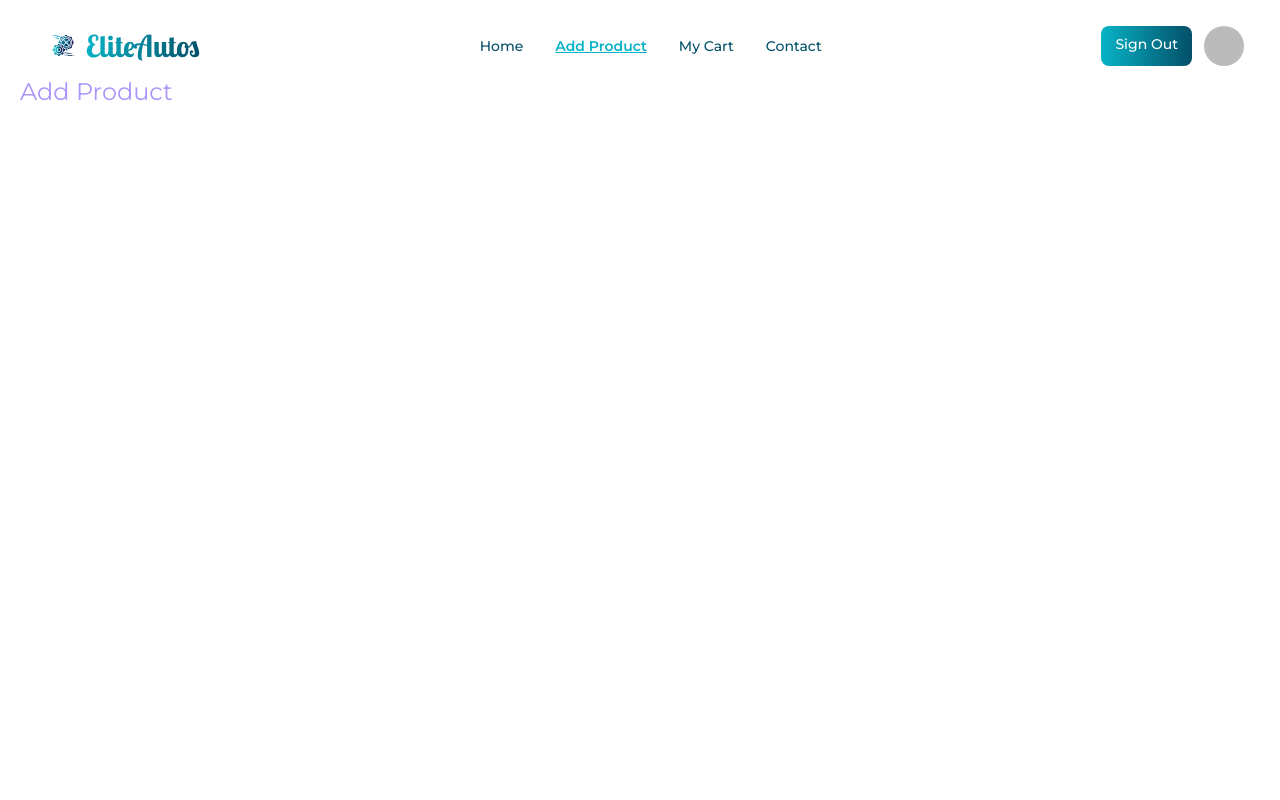
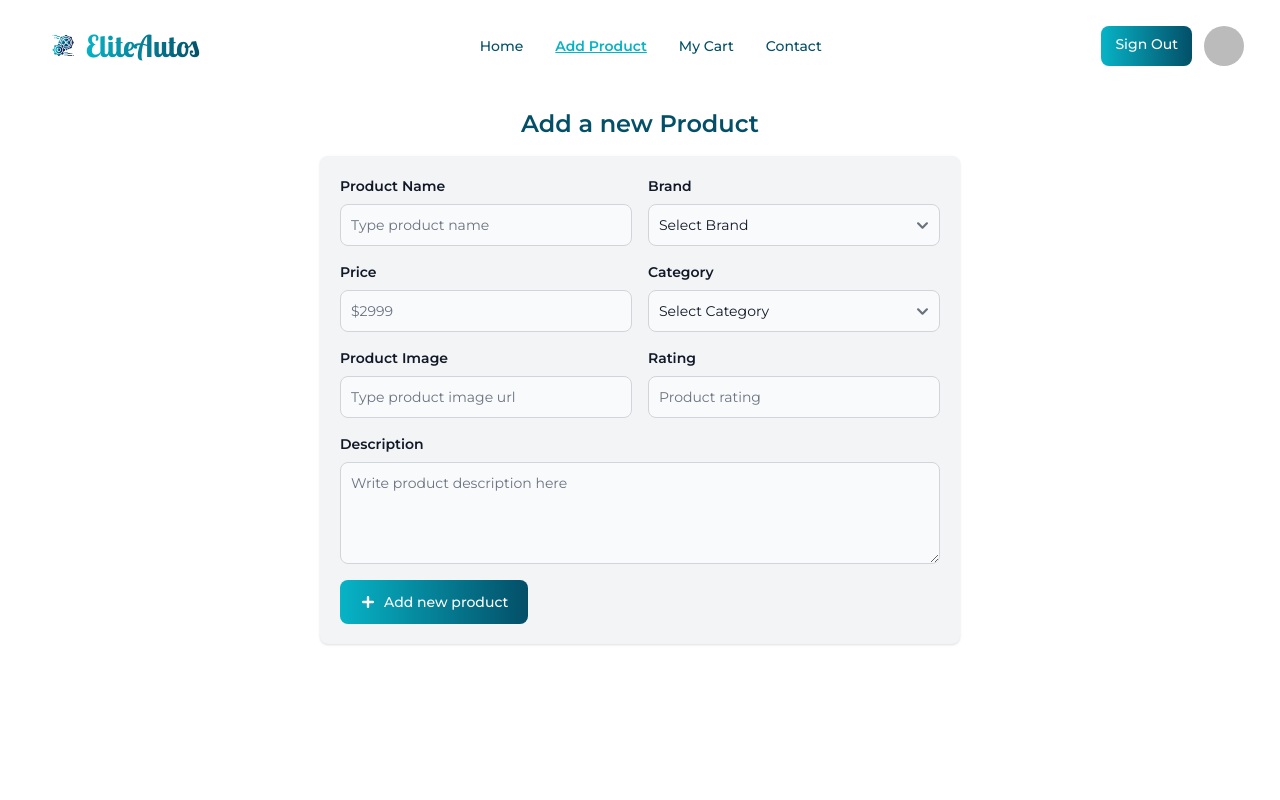
Before and after one commit to rhythmdev/elite-autos-client, a React (Vite) app: page /addProduct in a window 1280 px wide. Shown: the top 800 px of the page. Built offline with nearby package versions, Linux system fonts and the light colour scheme; no server answers; sample sign-in values are in the browser's storage.

Commit message:
product data stored to database

```diff
--- a/src/Pages/AddProduct/AddProduct.jsx
+++ b/src/Pages/AddProduct/AddProduct.jsx
@@ -1,9 +1,115 @@
+import Swal from "sweetalert2";
 
 const AddProduct = () => {
+
+    const handelAddProduct = e => {
+        e.preventDefault();
+        const form = new FormData(e.currentTarget);
+        const product_name = form.get('product_name');
+        const brand = form.get('brand');
+        const price = form.get('price');
+        const category = form.get('category');
+        const image = form.get('image');
+        const rating = form.get('rating');
+        const description = form.get('description');
+
+        const newProduct = {
+            product_name,
+            brand,
+            price,
+            category,
+            image,
+            rating,
+            description
+        }
+        console.log(newProduct);
+        //send product data to database
+        fetch('http://localhost:6900/products', {
+            method: 'POST',
+            headers: {
+                'Content-Type': 'application/json'
+            },
+            body: JSON.stringify(newProduct)
+        })
+            .then(res => res.json())
+            .then(data => {
+                console.log(data)
+                if(data.insertedId) {
+                    Swal.fire({
+                        title: 'Success!',
+                        text: 'Product Added Successfully',
+                        icon: 'success',
+                        confirmButtonText: 'Okay'
+                    })
+                }
+            })
+            e.currentTarget.reset()
+    }
+
     return (
-        <div>
-               <h2 className="text-2xl text-purple-400">Add Product</h2>
+        <div className="py-8">
+            <h2 className="text-2xl text-gradient-end font-semibold text-center">Add a new Product</h2>
+
+            <div className=" p-4 w-full max-w-2xl h-full md:h-auto mx-auto ">
+
+                <div className=" p-4 bg-gray-100 rounded-lg shadow dark:bg-gray-800 sm:p-5">
+
+                    <form onSubmit={handelAddProduct}>
+                        <div className="grid gap-4 mb-4 sm:grid-cols-2">
+                            <div>
+                                <label htmlFor="product_name" className="block mb-2 text-sm font-semibold text-gray-900 dark:text-white">Product Name</label>
+                                <input type="text" name="product_name" id="product_name" className="bg-gray-50 border border-gray-300 text-gray-900 text-sm rounded-lg focus:ring-primary-600 focus:border-primary-600 block w-full p-2.5 dark:bg-gray-700 dark:border-gray-600 dark:placeholder-gray-400 dark:text-white dark:focus:ring-primary-500 dark:focus:border-primary-500" placeholder="Type product name" required />
+                            </div>
+                            <div>
+                                <label htmlFor="brand" className="block mb-2 text-sm font-semibold text-gray-900 dark:text-white">Brand</label>
+                                <select id="brand" name="brand" className="bg-gray-50 border border-gray-300 text-gray-900 text-sm rounded-lg focus:ring-primary-500 focus:border-primary-500 block w-full p-2.5 dark:bg-gray-700 dark:border-gray-600 dark:placeholder-gray-400 dark:text-white dark:focus:ring-primary-500 dark:focus:border-primary-500">
+                                    <option defaultValue='Select Brand'>Select Brand</option>
+                                    <option value="Toyota">Toyota</option>
+                                    <option value="Ford">Ford</option>
+                                    <option value="BMW">BMW</option>
+                                    <option value="Mercedes-Benz">Mercedes-Benz</option>
+                                    <option value="Honda">Honda</option>
+                                    <option value="Tesla">tesla</option>
+                                </select>
+                            </div>
+                            <div>
+                                <label htmlFor="price" className="block mb-2 text-sm font-semibold text-gray-900 dark:text-white">Price</label>
+                                <input type="number" name="price" id="price" className="bg-gray-50 border border-gray-300 text-gray-900 text-sm rounded-lg focus:ring-primary-600 focus:border-primary-600 block w-full p-2.5 dark:bg-gray-700 dark:border-gray-600 dark:placeholder-gray-400 dark:text-white dark:focus:ring-primary-500 dark:focus:border-primary-500" placeholder="$2999" required />
+                            </div>
+                            <div>
+                                <label htmlFor="category" className="block mb-2 text-sm font-semibold text-gray-900 dark:text-white">Category</label>
+                                <select id="category" name="category" className="bg-gray-50 border border-gray-300 text-gray-900 text-sm rounded-lg focus:ring-primary-500 focus:border-primary-500 block w-full p-2.5 dark:bg-gray-700 dark:border-gray-600 dark:placeholder-gray-400 dark:text-white dark:focus:ring-primary-500 dark:focus:border-primary-500">
+                                    <option defaultValue='Select Category'>Select Category</option>
+                                    <option value="Sedan">Sedan</option>
+                                    <option value="SUV">SUV (Sport Utility Vehicle)</option>
+                                    <option value="Hybrid">Hybrid</option>
+                                    <option value="Sports">Sports</option>
+                                    <option value="Electric">Electric</option>
+                                    <option value="Luxury">Luxury</option>
+                                </select>
+                            </div>
+                            <div>
+                                <label htmlFor="image" className="block mb-2 text-sm font-semibold text-gray-900 dark:text-white">Product Image</label>
+                                <input type="text" name="image" id="image" className="bg-gray-50 border border-gray-300 text-gray-900 text-sm rounded-lg focus:ring-primary-600 focus:border-primary-600 block w-full p-2.5 dark:bg-gray-700 dark:border-gray-600 dark:placeholder-gray-400 dark:text-white dark:focus:ring-primary-500 dark:focus:border-primary-500" placeholder="Type product image url" required />
+                            </div>
+                            <div>
+                                <label htmlFor="rating" className="block mb-2 text-sm font-semibold text-gray-900 dark:text-white">Rating</label>
+                                <input type="number" name="rating" id="rating" className="bg-gray-50 border border-gray-300 text-gray-900 text-sm rounded-lg focus:ring-primary-600 focus:border-primary-600 block w-full p-2.5 dark:bg-gray-700 dark:border-gray-600 dark:placeholder-gray-400 dark:text-white dark:focus:ring-primary-500 dark:focus:border-primary-500" placeholder="Product rating" min={1} max={5} required />
+                            </div>
+                            <div className="sm:col-span-2">
+                                <label htmlFor="description" className="block mb-2 text-sm font-semibold text-gray-900 dark:text-white">Description</label>
+                                <textarea id="description" name="description" rows="4" className="block p-2.5 w-full text-sm text-gray-900 bg-gray-50 rounded-lg border border-gray-300 focus:ring-primary-500 focus:border-primary-500 dark:bg-gray-700 dark:border-gray-600 dark:placeholder-gray-400 dark:text-white dark:focus:ring-primary-500 dark:focus:border-primary-500" placeholder="Write product description here"></textarea>
+                            </div>
+                        </div>
+                        <button type="submit" className="text-white inline-flex items-center bg-gradient-to-r from-gradient-start to-gradient-end hover:bg-gradient-start focus:ring-4 focus:outline-none focus:ring-primary-300 font-medium rounded-lg text-sm px-5 py-2.5 text-center dark:bg-primary-600 dark:hover:bg-primary-700 dark:focus:ring-primary-800">
+                            <svg className="mr-1 -ml-1 w-6 h-6" fill="currentColor" viewBox="0 0 20 20" xmlns="http://www.w3.org/2000/svg"><path fillRule="evenodd" d="M10 5a1 1 0 011 1v3h3a1 1 0 110 2h-3v3a1 1 0 11-2 0v-3H6a1 1 0 110-2h3V6a1 1 0 011-1z" clipRule="evenodd"></path></svg>
+                            Add new product
+                        </button>
+                    </form>
+                </div>
+            </div>
         </div>
+
     );
 };
 
--- a/src/Pages/SignUp/SignUp.jsx
+++ b/src/Pages/SignUp/SignUp.jsx
@@ -20,8 +20,8 @@ const SignUp = () => {
                 const user = result.user;
                 console.log(user);
                 Swal.fire(`Welcome ${user?.displayName} to EliteAutos`)
-                  // navigate after login
-                  navigate(location?.state ? location.state : '/');
+                // navigate after login
+                navigate(location?.state ? location.state : '/');
             })
             .catch(error => {
                 const errorCode = error.code;
@@ -107,14 +107,7 @@ const SignUp = () => {
                                     <input type="password" name="password" id="password" placeholder="••••••••" className="bg-gray-50 border border-gray-300 text-gray-900 sm:text-sm rounded-lg focus:ring-primary-600 focus:border-primary-600 block w-full p-2.5 dark:bg-gray-700 dark:border-gray-600 dark:placeholder-gray-400 dark:text-white dark:focus:ring-blue-500 dark:focus:border-blue-500" required />
                                 </div>
 
-                                <div className="flex items-start">
-                                    <div className="flex items-center h-5">
-                                        <input id="terms" aria-describedby="terms" type="checkbox" className="w-4 h-4 border border-gray-300 rounded bg-gray-50 focus:ring-3 focus:ring-primary-300 dark:bg-gray-700 dark:border-gray-600 dark:focus:ring-primary-600 dark:ring-offset-gray-800" required="" />
-                                    </div>
-                                    <div className="ml-3 text-sm">
-                                        <label htmlFor="terms" className="font-light text-gray-500 dark:text-gray-300">I accept the <a className="font-medium text-primary-600 hover:underline dark:text-primary-500" href="#">Terms and Conditions</a></label>
-                                    </div>
-                                </div>
+
                                 <div>
                                     {
                                         registerError && <p className='font-semibold text-sm text-red-600 text-center'>{registerError}</p>
@@ -126,7 +119,7 @@ const SignUp = () => {
                                     <span className="shrink-0 px-6 font-medium">Or Sign up with</span>
                                     <span className="h-px flex-1 bg-gray-400"></span>
                                 </span>
-                                <Button onClick={handelGoogleSignIn } className='bg-gradient-to-r from-gradient-start to-gradient-end border-none mx-auto'>
+                                <Button onClick={handelGoogleSignIn} className='bg-gradient-to-r from-gradient-start to-gradient-end border-none mx-auto'>
                                     Google
                                     <FcGoogle className="ml-2 h-5 w-5" />
                                 </Button>
--- a/src/Router/PrivateRoute.jsx
+++ b/src/Router/PrivateRoute.jsx
@@ -7,8 +7,8 @@ const PrivateRoute = ({ children }) => {
     const { user, loading } = useContext(AuthContext);
     const location = useLocation();
     if (loading) {
-        return <div className='flex flex-wrap gap-2'>
-            <div className="text-center">
+        return <div className='flex items-center justify-center gap-2 min-h-screen'>
+            <div className="">
                 <Spinner aria-label="Center-aligned spinner example" size='xl' />
             </div>
         </div>
```
